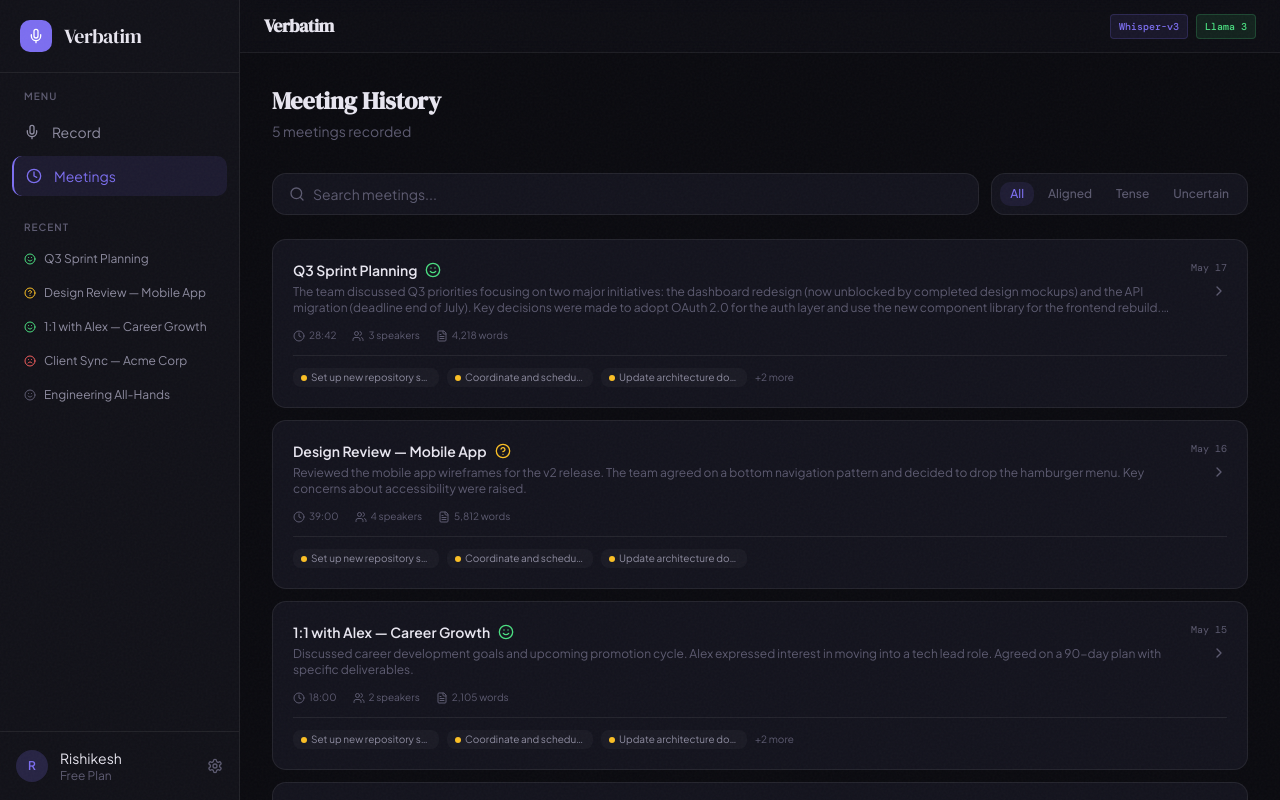
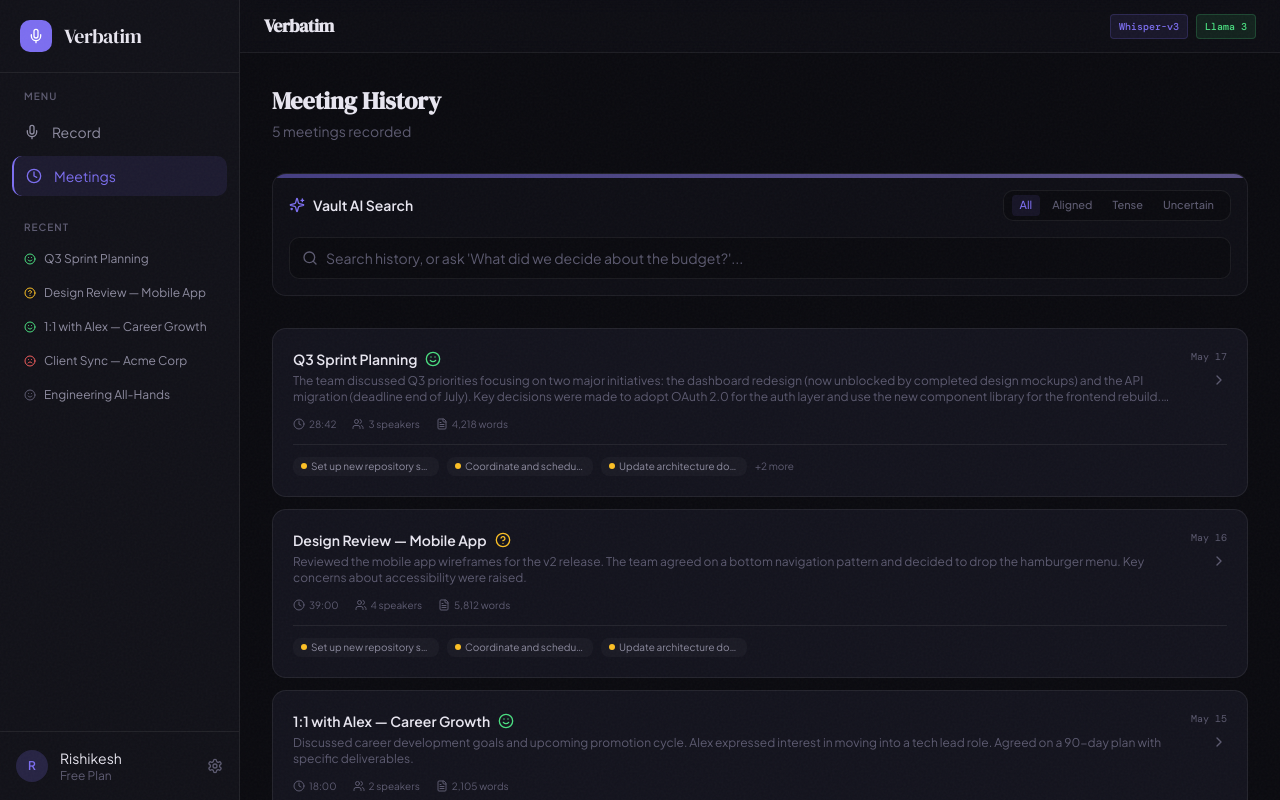
Before and after one commit to rishikesh-2k6/recall.ai, a Next.js app: page /meetings in a window 1280 px wide. Built offline with nearby package versions, Linux system fonts and the light colour scheme; no server answers.

Commit message:
feat: add wow features (agentic actions, notion export, vault search, clickable timestamps)

```diff
--- a/app/meetings/page.tsx
+++ b/app/meetings/page.tsx
@@ -2,8 +2,8 @@
 
 import { useState } from "react"
 import Link from "next/link"
-import { motion } from "framer-motion"
-import { Clock, Users, FileText, ChevronRight, Search, Filter, Smile, Frown, HelpCircle } from "lucide-react"
+import { motion, AnimatePresence } from "framer-motion"
+import { Clock, Users, FileText, ChevronRight, Search, Filter, Smile, Frown, HelpCircle, Sparkles, Send } from "lucide-react"
 import { formatMinSec, formatDuration } from "@/lib/utils"
 import { MOCK_MEETINGS } from "@/lib/mock-data"
 
@@ -17,6 +17,20 @@
 export default function MeetingsPage() {
   const [search, setSearch] = useState("")
   const [filterSentiment, setFilterSentiment] = useState<string | null>(null)
+  const [isAsking, setIsAsking] = useState(false)
+  const [aiResponse, setAiResponse] = useState<string | null>(null)
+
+  function handleVaultAsk() {
+    if (!search.trim()) return
+    setIsAsking(true)
+    setAiResponse(null)
+
+    // Simulate AI Vault Search
+    setTimeout(() => {
+      setAiResponse("Based on your past meetings, the marketing budget was finalized at $15,000 for Q3 during the 'Q3 Planning Session' on May 12th. It was decided that 40% will go to digital ads.")
+      setIsAsking(false)
+    }, 1500)
+  }
 
   const meetings = MOCK_MEETINGS
     .filter(m => {
@@ -40,24 +54,21 @@
         </p>
       </div>
 
-      {/* Search + Filter bar */}
-      <div className="flex gap-3 mb-6">
-        <div className="flex-1 flex items-center gap-2 px-4 py-2.5 rounded-xl bg-[var(--card)] border border-[var(--border)]">
-          <Search className="w-4 h-4 text-[var(--text3)]" />
-          <input
-            type="text"
-            placeholder="Search meetings..."
-            value={search}
-            onChange={(e) => setSearch(e.target.value)}
-            className="flex-1 bg-transparent text-sm text-[var(--text)] placeholder:text-[var(--text3)] outline-none"
-          />
+      {/* Search + Vault Ask bar */}
+      <div className="flex flex-col gap-4 mb-8 p-4 rounded-xl border border-[var(--border)] bg-[var(--card)]/50 relative overflow-hidden">
+        <div className="absolute top-0 left-0 w-full h-1 bg-gradient-to-r from-[var(--accent)] to-[var(--accent2)] opacity-50" />
+
+        <div className="flex items-center justify-between">
+          <div className="flex items-center gap-2">
+            <Sparkles className="w-4 h-4 text-[var(--accent)]" />
+            <h2 className="text-sm font-semibold text-[var(--text)]">Vault AI Search</h2>
           </div>
 
           {/* Sentiment filter pills */}
-        <div className="hidden sm:flex items-center gap-1 px-2 py-1 rounded-xl bg-[var(--card)] border border-[var(--border)]">
+          <div className="hidden sm:flex items-center gap-1 px-2 py-1 rounded-lg bg-[var(--bg)] border border-[var(--border)]">
             <button
               onClick={() => setFilterSentiment(null)}
-            className={`px-2.5 py-1 rounded-lg text-xs font-medium transition-all ${
+              className={`px-2 py-0.5 rounded text-[11px] font-medium transition-all ${
                 !filterSentiment ? "bg-[var(--accent)]/10 text-[var(--accent)]" : "text-[var(--text3)]"
               }`}
             >
@@ -67,7 +78,7 @@
               <button
                 key={s}
                 onClick={() => setFilterSentiment(filterSentiment === s ? null : s)}
-              className={`px-2.5 py-1 rounded-lg text-xs font-medium transition-all capitalize ${
+                className={`px-2 py-0.5 rounded text-[11px] font-medium transition-all capitalize ${
                   filterSentiment === s ? "bg-[var(--accent)]/10 text-[var(--accent)]" : "text-[var(--text3)]"
                 }`}
               >
@@ -75,6 +86,59 @@
               </button>
             ))}
           </div>
+        </div>
+
+        <div className="flex gap-2">
+          <div className="flex-1 flex items-center gap-2 px-3 py-2.5 rounded-lg bg-[var(--bg)] border border-[var(--border)] focus-within:border-[var(--accent)]/50 transition-colors">
+            <Search className="w-4 h-4 text-[var(--text3)]" />
+            <input
+              type="text"
+              placeholder="Search history, or ask 'What did we decide about the budget?'..."
+              value={search}
+              onChange={(e) => {
+                setSearch(e.target.value)
+                if (aiResponse) setAiResponse(null) // clear response if typing
+              }}
+              onKeyDown={(e) => {
+                if (e.key === 'Enter' && search.endsWith('?')) handleVaultAsk()
+              }}
+              className="flex-1 bg-transparent text-sm text-[var(--text)] placeholder:text-[var(--text3)] outline-none"
+            />
+            {search.endsWith('?') && (
+              <button
+                onClick={handleVaultAsk}
+                className="flex items-center justify-center p-1.5 rounded-md bg-[var(--accent)] text-white hover:bg-[var(--accent)]/90 transition-colors"
+                title="Ask Vault AI"
+              >
+                <Send className="w-3.5 h-3.5" />
+              </button>
+            )}
+          </div>
+        </div>
+
+        {/* AI Response Area */}
+        <AnimatePresence>
+          {(isAsking || aiResponse) && (
+            <motion.div
+              initial={{ opacity: 0, height: 0 }}
+              animate={{ opacity: 1, height: 'auto' }}
+              exit={{ opacity: 0, height: 0 }}
+              className="p-3 rounded-lg bg-[var(--accent)]/10 border border-[var(--accent)]/20"
+            >
+              {isAsking ? (
+                <div className="flex items-center gap-2 text-sm text-[var(--accent2)]">
+                  <div className="w-3.5 h-3.5 rounded-full border-2 border-[var(--accent)] border-t-transparent animate-spin" />
+                  Searching your meeting vault...
+                </div>
+              ) : (
+                <p className="text-sm text-[var(--text2)] leading-relaxed">
+                  <span className="font-semibold text-[var(--accent)]">Vault AI: </span>
+                  {aiResponse}
+                </p>
+              )}
+            </motion.div>
+          )}
+        </AnimatePresence>
       </div>
 
       {/* Meeting list */}
--- a/components/results/ActionItemList.tsx
+++ b/components/results/ActionItemList.tsx
@@ -2,7 +2,8 @@
 
 import { useState } from "react"
 import { motion, AnimatePresence } from "framer-motion"
-import { Plus, X } from "lucide-react"
+import { Plus, X, Calendar, Mail } from "lucide-react"
+import { toast } from "sonner"
 import { getPriorityColor } from "@/lib/utils"
 import type { ActionItem } from "@/lib/types"
 
@@ -44,6 +45,34 @@
     if (e.key === "Escape") { setShowInput(false); setNewText("") }
   }
 
+  function generateCalendarInvite(item: ActionItem) {
+    const icsContent = `BEGIN:VCALENDAR
+VERSION:2.0
+BEGIN:VEVENT
+SUMMARY:${item.text}
+DESCRIPTION:Action item from Verbatim Meeting Note Taker.\\n\\nAssignee: ${item.assignee || 'Unassigned'}
+DTSTART:${new Date(Date.now() + 86400000).toISOString().replace(/[-:]/g, '').split('.')[0] + 'Z'}
+DTEND:${new Date(Date.now() + 90000000).toISOString().replace(/[-:]/g, '').split('.')[0] + 'Z'}
+END:VEVENT
+END:VCALENDAR`;
+
+    const blob = new Blob([icsContent], { type: 'text/calendar;charset=utf-8' });
+    const url = URL.createObjectURL(blob);
+    const a = document.createElement('a');
+    a.href = url;
+    a.download = `ActionItem_${item.id}.ics`;
+    a.click();
+    URL.revokeObjectURL(url);
+    toast.success("Calendar invite downloaded");
+  }
+
+  function draftEmail(item: ActionItem) {
+    const subject = encodeURIComponent(`Action Item: ${item.text}`);
+    const body = encodeURIComponent(`Hi ${item.assignee || 'team'},\n\nFollowing up on our recent meeting action item:\n\n- ${item.text}\n\nPriority: ${item.priority}\n\nLet me know if you need any clarification!\n\nBest,`);
+    window.location.href = `mailto:?subject=${subject}&body=${body}`;
+    toast.success("Draft email opened");
+  }
+
   return (
     <div className="space-y-2">
       <AnimatePresence>
@@ -53,7 +82,7 @@
             initial={{ opacity: 0, y: 8 }}
             animate={{ opacity: 1, y: 0 }}
             transition={{ delay: i * 0.05 }}
-            className={`flex items-start gap-3 p-3 rounded-lg border border-[var(--border)] bg-[var(--card)] ${item.done ? "opacity-50" : ""}`}
+            className={`flex items-start gap-3 p-3 rounded-lg border border-[var(--border)] bg-[var(--card)] group ${item.done ? "opacity-50" : ""}`}
           >
             {/* Checkbox */}
             <input
@@ -82,6 +111,16 @@
                   <span className="text-[10px] text-[var(--text3)]">→ {item.assignee}</span>
                 )}
               </div>
+            </div>
+
+            {/* Actions: Email & Calendar */}
+            <div className="flex items-center gap-1 opacity-0 group-hover:opacity-100 transition-opacity ml-2">
+              <button onClick={() => generateCalendarInvite(item)} className="p-1.5 rounded-md hover:bg-[var(--bg3)] text-[var(--text3)] hover:text-[var(--accent)] transition-colors" title="Generate Calendar Invite">
+                <Calendar className="w-4 h-4" />
+              </button>
+              <button onClick={() => draftEmail(item)} className="p-1.5 rounded-md hover:bg-[var(--bg3)] text-[var(--text3)] hover:text-[var(--accent)] transition-colors" title="Draft Email">
+                <Mail className="w-4 h-4" />
+              </button>
             </div>
           </motion.div>
         ))}
--- a/components/results/TranscriptView.tsx
+++ b/components/results/TranscriptView.tsx
@@ -82,8 +82,11 @@
           return (
             <button
               key={i}
-              onClick={() => onSeek?.(line.timestamp)}
-              className="w-full text-left flex items-start gap-3 p-2 rounded-lg hover:bg-[var(--bg3)] transition-colors group"
+              onClick={() => {
+                onSeek?.(line.timestamp)
+                window.dispatchEvent(new CustomEvent('seek-audio', { detail: line.timestamp }))
+              }}
+              className="w-full text-left flex items-start gap-3 p-2 rounded-lg hover:bg-[var(--bg3)] transition-colors group cursor-pointer"
             >
               {/* Speaker name */}
               <span className="text-xs font-semibold min-w-[80px] truncate" style={{ color }}>
--- a/components/shared/AudioPlayer.tsx
+++ b/components/shared/AudioPlayer.tsx
@@ -29,9 +29,24 @@
     audio.addEventListener("timeupdate", () => setCurrentTime(audio.currentTime))
     audio.addEventListener("ended", () => setIsPlaying(false))
 
+    // Listen for custom seek events from anywhere in the app
+    const handleSeekEvent = (e: Event) => {
+      const customEvent = e as CustomEvent<number>
+      if (typeof customEvent.detail === 'number') {
+        audio.currentTime = customEvent.detail
+        setCurrentTime(customEvent.detail)
+        if (audio.paused) {
+          audio.play()
+          setIsPlaying(true)
+        }
+      }
+    }
+    window.addEventListener("seek-audio", handleSeekEvent)
+
     return () => {
       audio.pause()
       audio.src = ""
+      window.removeEventListener("seek-audio", handleSeekEvent)
     }
   }, [audioUrl])
 
--- a/components/shared/ExportDropdown.tsx
+++ b/components/shared/ExportDropdown.tsx
@@ -1,7 +1,7 @@
 "use client"
 
 import { useState, useRef, useEffect } from "react"
-import { Download, Copy, FileText, FileDown, ClipboardList, X } from "lucide-react"
+import { Download, Copy, FileText, FileDown, ClipboardList, X, BookHeart } from "lucide-react"
 import { toast } from "sonner"
 import type { MeetingResult } from "@/lib/types"
 import { formatTimestamp } from "@/lib/utils"
@@ -114,6 +114,18 @@
     setOpen(false)
   }
 
+  function exportToNotion() {
+    toast.promise(
+      new Promise((resolve) => setTimeout(resolve, 1500)),
+      {
+        loading: 'Syncing to Notion workspace...',
+        success: 'Meeting notes successfully saved to Notion!',
+        error: 'Failed to sync with Notion'
+      }
+    )
+    setOpen(false)
+  }
+
   const ITEMS = [
     { icon: Copy, label: "Copy Summary", action: copySummary },
     { icon: FileText, label: "Copy Transcript", action: copyTranscript },
@@ -121,6 +133,8 @@
     { divider: true },
     { icon: FileDown, label: "Download .txt", action: downloadTxt },
     { icon: FileDown, label: "Download .md", action: downloadMarkdown },
+    { divider: true },
+    { icon: BookHeart, label: "Send to Notion", action: exportToNotion },
   ] as const
 
   return (
```
Lines whose indentation alone changed are shown as unchanged.
